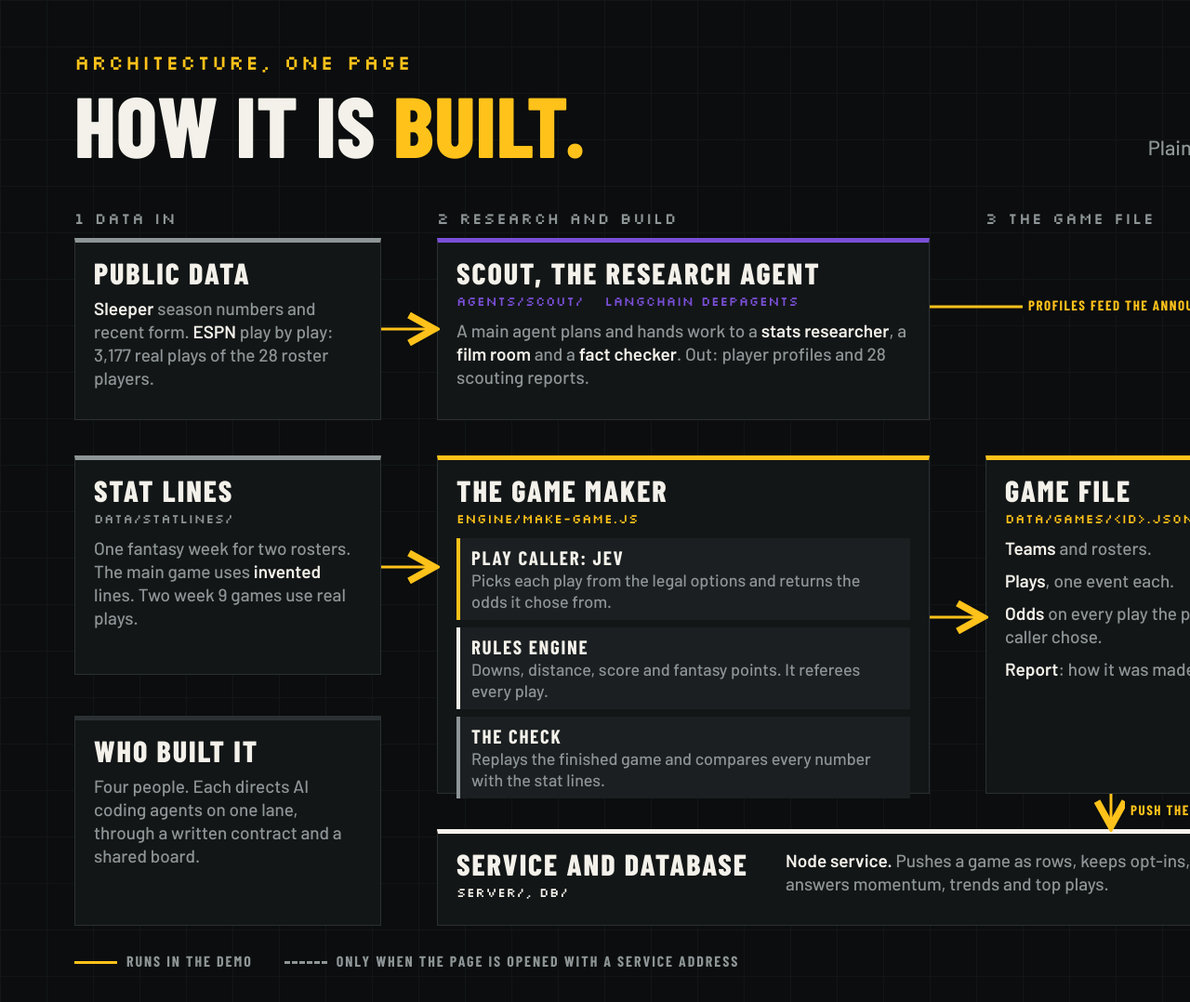
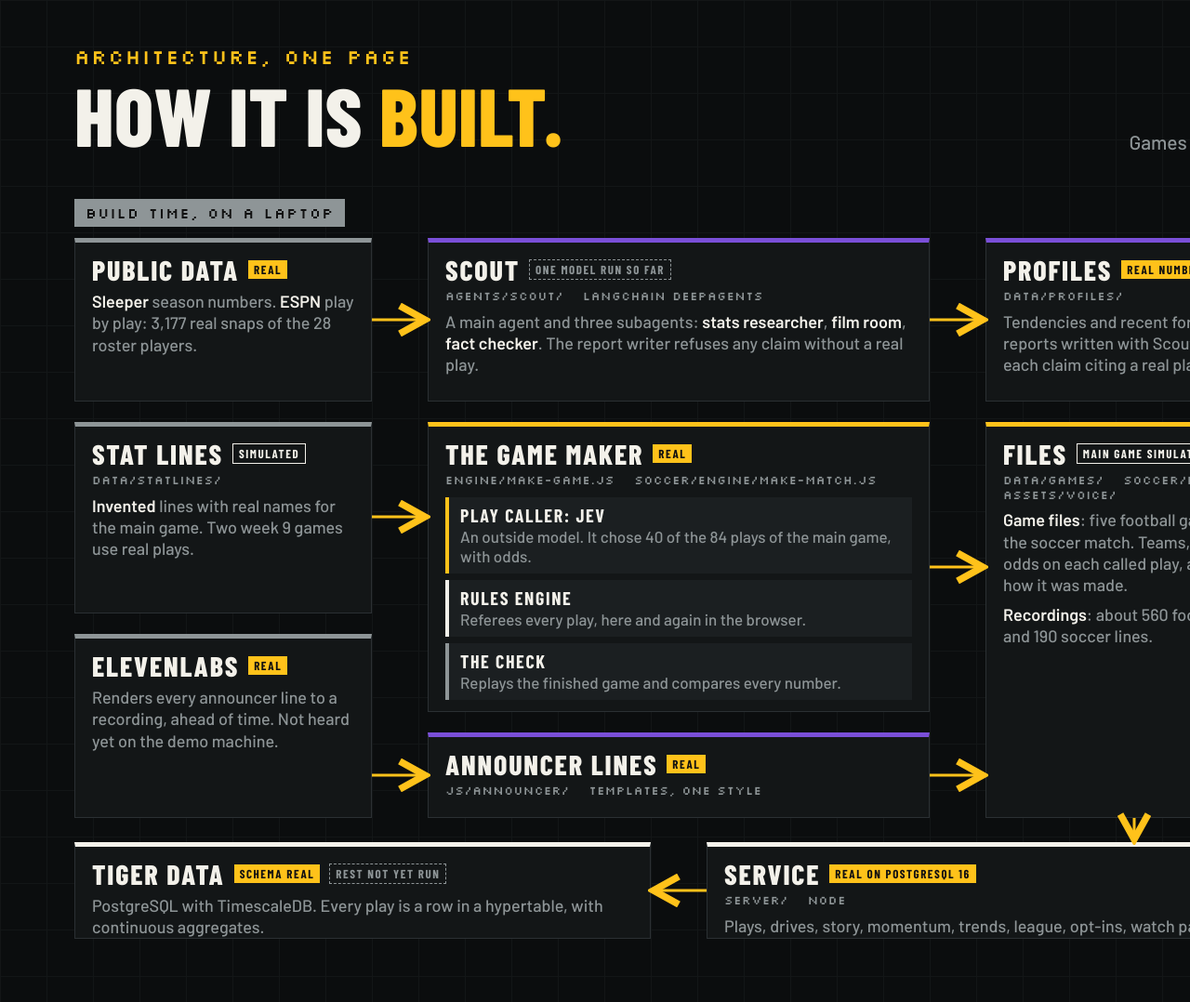
Before and after one commit to cstljuan/fantasy-recap, a plain HTML site: page design/pitch/architecture.html in a window 1280 px wide. Shown: the top 1078 px of the page at 93% size. Drawn offline with Linux system fonts and the light colour scheme.

Commit message:
design: architecture picture redrawn from pitch/ARCHITECTURE.md, with real, simulated and not yet run marks

```diff
--- a/design/pitch/architecture.html
+++ b/design/pitch/architecture.html
@@ -2,95 +2,116 @@
 <html lang="en"><head><meta charset="utf-8"><title>Architecture, one page</title>
 <link rel="stylesheet" href="pitch.css">
 <style>
+/* Source: pitch/ARCHITECTURE.md (Ricky, checked against main on 2026-11-15). Keep the marks in step with it. */
 body { width: 1920px; height: 1080px; }
-.head { left: 80px; top: 56px; }
-.head .h1 { font-size: 92px; margin-top: 14px; }
-.wm { right: 80px; top: 64px; font-size: 40px; }
-.sub { right: 80px; top: 122px; width: 620px; text-align: right; color: var(--dim); font: 500 22px/1.35 var(--body); }
-.lab { position: absolute; top: 226px; font: 400 17px/1 var(--pixel); letter-spacing: 0.08em; color: var(--dim); text-transform: uppercase; }
-.box { position: absolute; background: var(--panel); border: 1px solid var(--rule); border-top: 5px solid var(--c, var(--rule)); padding: 16px 20px 16px; }
-.box h3 { margin: 0; font: 800 32px/1 var(--display); letter-spacing: 0.06em; text-transform: uppercase; }
-.box .path { margin-top: 7px; font: 400 14px/1.2 var(--pixel); letter-spacing: 0.04em; color: var(--c, var(--dim)); }
-.box p { margin: 10px 0 0; font: 500 19px/1.32 var(--body); color: var(--dim); }
+.head { left: 80px; top: 50px; }
+.head .h1 { font-size: 88px; margin-top: 12px; }
+.wm { right: 80px; top: 60px; font-size: 40px; }
+.sub { right: 80px; top: 118px; width: 640px; text-align: right; color: var(--dim); font: 500 21px/1.35 var(--body); }
+.world { position: absolute; top: 214px; height: 30px; display: flex; align-items: center; padding: 0 12px; font: 400 16px/1 var(--pixel); letter-spacing: 0.08em; text-transform: uppercase; color: #111; background: var(--dim); }
+.world.b { background: var(--t1); }
+.box { position: absolute; background: var(--panel); border: 1px solid var(--rule); border-top: 5px solid var(--c, var(--rule)); padding: 14px 18px 14px; }
+.box h3 { margin: 0; display: flex; align-items: center; gap: 10px; flex-wrap: wrap; font: 800 30px/1 var(--display); letter-spacing: 0.06em; text-transform: uppercase; }
+.box .path { margin-top: 6px; font: 400 13px/1.2 var(--pixel); letter-spacing: 0.04em; color: var(--dim); }
+.box p { margin: 8px 0 0; font: 500 18px/1.3 var(--body); color: var(--dim); }
 .box p b { color: var(--text); font-weight: 600; }
-.in { margin-top: 12px; display: grid; gap: 8px; }
-.in div { background: var(--inset); border-left: 4px solid var(--c2, var(--amber)); padding: 9px 12px 8px; font: 500 18px/1.28 var(--body); color: var(--dim); }
-.in div b { display: block; font: 700 21px/1.1 var(--display); letter-spacing: 0.08em; text-transform: uppercase; color: var(--text); margin-bottom: 2px; }
+.in { margin-top: 10px; display: grid; gap: 7px; }
+.in div { background: var(--inset); border-left: 4px solid var(--c2, var(--amber)); padding: 8px 12px 7px; font: 500 17px/1.28 var(--body); color: var(--dim); }
+.in div b { display: block; font: 700 20px/1.1 var(--display); letter-spacing: 0.08em; text-transform: uppercase; color: var(--text); margin-bottom: 2px; }
+.m { display: inline-block; font: 700 13px/1 var(--display); letter-spacing: 0.12em; text-transform: uppercase; padding: 4px 6px 3px; white-space: nowrap; vertical-align: middle; }
+.m.real { background: var(--amber); color: #111; }
+.m.sim { border: 1px solid var(--text); color: var(--text); }
+.m.not { border: 1px dashed var(--dim); color: var(--dim); }
 svg { position: absolute; left: 0; top: 0; }
-.note { position: absolute; font: 700 15px/1.15 var(--display); letter-spacing: 0.1em; text-transform: uppercase; color: var(--amber); background: var(--bg); padding: 2px 6px; }
-.legend { left: 80px; top: 1026px; display: flex; gap: 34px; align-items: center; font: 700 16px/1 var(--display); letter-spacing: 0.12em; text-transform: uppercase; color: var(--dim); }
-.legend i { display: inline-block; width: 46px; border-top: 3px solid var(--amber); vertical-align: middle; margin-right: 10px; }
-.legend i.dash { border-top-style: dashed; border-top-color: var(--dim); }
+.note { position: absolute; font: 700 14px/1.15 var(--display); letter-spacing: 0.1em; text-transform: uppercase; color: var(--amber); background: var(--bg); padding: 2px 6px; }
+.legend { position: absolute; left: 1440px; top: 906px; width: 400px; display: grid; gap: 9px; font: 500 16px/1.25 var(--body); color: var(--dim); }
+.legend div { display: grid; grid-template-columns: 118px 1fr; align-items: center; gap: 10px; }
 </style></head>
 <body>
 <div class="grid"></div>
 <div class="abs head"><div class="eyebrow">Architecture, one page</div><h1 class="h1">How it is <em>built.</em></h1></div>
 <div class="abs wm"><i></i>Fantasy <b>Recap</b></div>
-<p class="abs sub">Plain browser code. No framework, no build step. A rules engine referees every play.</p>
+<p class="abs sub">Games are built ahead of time and checked. The browser only replays them. No install, no build step.</p>
 
-<div class="lab" style="left:80px">1 Data in</div>
-<div class="lab" style="left:470px">2 Research and build</div>
-<div class="lab" style="left:1060px">3 The game file</div>
-<div class="lab" style="left:1390px">4 The app, in the browser</div>
+<div class="world" style="left:80px">Build time, on a laptop</div>
+<div class="world b" style="left:1440px">The browser</div>
 
-<!-- 1 data in -->
-<div class="box" style="left:80px;top:256px;width:330px;height:196px;--c:var(--dim)">
-  <h3>Public data</h3>
-  <p><b>Sleeper</b> season numbers and recent form. <b>ESPN</b> play by play: 3,177 real plays of the 28 roster players.</p>
+<!-- row 1: research -->
+<div class="box" style="left:80px;top:256px;width:320px;height:176px;--c:var(--dim)">
+  <h3>Public data <span class="m real">Real</span></h3>
+  <p><b>Sleeper</b> season numbers. <b>ESPN</b> play by play: 3,177 real snaps of the 28 roster players.</p>
 </div>
-<div class="box" style="left:80px;top:490px;width:330px;height:236px;--c:var(--dim)">
-  <h3>Stat lines</h3>
-  <div class="path">data/statlines/</div>
-  <p>One fantasy week for two rosters. The main game uses <b>invented</b> lines. Two week 9 games use real plays.</p>
+<div class="box" style="left:460px;top:256px;width:540px;height:176px;--c:var(--t0)">
+  <h3>Scout <span class="m not">One model run so far</span></h3>
+  <div class="path">agents/scout/ &nbsp; LangChain deepagents</div>
+  <p>A main agent and three subagents: <b>stats researcher</b>, <b>film room</b>, <b>fact checker</b>. The report writer refuses any claim without a real play.</p>
+</div>
+<div class="box" style="left:1060px;top:256px;width:320px;height:176px;--c:var(--t0)">
+  <h3>Profiles <span class="m real">Real numbers</span></h3>
+  <div class="path">data/profiles/</div>
+  <p>Tendencies and recent form. 28 reports written with Scout's tools, each claim citing a real play.</p>
 </div>
 
-<!-- 2 research and build -->
-<div class="box" style="left:470px;top:256px;width:530px;height:196px;--c:var(--t0)">
-  <h3>Scout, the research agent</h3>
-  <div class="path">agents/scout/ &nbsp; LangChain deepagents</div>
-  <p>A main agent plans and hands work to a <b>stats researcher</b>, a <b>film room</b> and a <b>fact checker</b>. Out: player profiles and 28 scouting reports.</p>
+<!-- row 2: the game -->
+<div class="box" style="left:80px;top:454px;width:320px;height:206px;--c:var(--dim)">
+  <h3>Stat lines <span class="m sim">Simulated</span></h3>
+  <div class="path">data/statlines/</div>
+  <p><b>Invented</b> lines with real names for the main game. Two week 9 games use real plays.</p>
 </div>
-<div class="box" style="left:470px;top:490px;width:530px;height:364px;--c:var(--amber)">
-  <h3>The game maker</h3>
-  <div class="path">engine/make-game.js</div>
+<div class="box" style="left:460px;top:454px;width:540px;height:312px;--c:var(--amber)">
+  <h3>The game maker <span class="m real">Real</span></h3>
+  <div class="path">engine/make-game.js &nbsp; soccer/engine/make-match.js</div>
   <div class="in">
-    <div><b>Play caller: Jev</b>Picks each play from the legal options and returns the odds it chose from.</div>
-    <div style="--c2:var(--text)"><b>Rules engine</b>Downs, distance, score and fantasy points. It referees every play.</div>
-    <div style="--c2:var(--dim)"><b>The check</b>Replays the finished game and compares every number with the stat lines.</div>
+    <div><b>Play caller: Jev</b>An outside model. It chose 40 of the 84 plays of the main game, with odds.</div>
+    <div style="--c2:var(--text)"><b>Rules engine</b>Referees every play, here and again in the browser.</div>
+    <div style="--c2:var(--dim)"><b>The check</b>Replays the finished game and compares every number.</div>
   </div>
 </div>
-
-<!-- 3 game file -->
-<div class="box" style="left:1060px;top:490px;width:270px;height:364px;--c:var(--amber)">
-  <h3>Game file</h3>
-  <div class="path">data/games/&lt;id&gt;.json</div>
-  <p><b>Teams</b> and rosters.</p>
-  <p><b>Plays</b>, one event each.</p>
-  <p><b>Odds</b> on every play the play caller chose.</p>
-  <p><b>Report</b>: how it was made.</p>
+<div class="box" style="left:1060px;top:454px;width:320px;height:426px;--c:var(--amber)">
+  <h3>Files <span class="m sim">Main game simulated</span></h3>
+  <div class="path">data/games/ &nbsp; soccer/data/ &nbsp; assets/voice/</div>
+  <p><b>Game files</b>: five football games and the soccer match. Teams, plays, the odds on each called play, a report of how it was made.</p>
+  <p><b>Recordings</b>: about 560 football lines and 190 soccer lines.</p>
 </div>
 
-<!-- 4 the app -->
-<div class="box" style="left:1390px;top:256px;width:450px;height:598px;--c:var(--t1)">
-  <h3>The app</h3>
+<!-- row 3: the voice -->
+<div class="box" style="left:80px;top:682px;width:320px;height:198px;--c:var(--dim)">
+  <h3>ElevenLabs <span class="m real">Real</span></h3>
+  <p>Renders every announcer line to a recording, ahead of time. Not heard yet on the demo machine.</p>
+</div>
+<div class="box" style="left:460px;top:788px;width:540px;height:92px;--c:var(--t0)">
+  <h3>Announcer lines <span class="m real">Real</span></h3>
+  <div class="path">js/announcer/ &nbsp; templates, one style</div>
+</div>
+
+<!-- the browser -->
+<div class="box" style="left:1440px;top:256px;width:400px;height:624px;--c:var(--t1)">
+  <h3>The app <span class="m real">Real</span> <span class="m sim">Sample league</span></h3>
   <div class="path">index.html, js/, soccer/ &nbsp; plain JavaScript</div>
   <div class="in">
     <div><b>Opt in, scores sealed</b>Points and stat lines stay hidden until the final.</div>
-    <div><b>The 8-bit game</b>Football and soccer, drawn on a canvas from the game file.</div>
-    <div style="--c2:var(--t0)"><b>The broadcast</b>Announcer lines from templates, ElevenLabs recordings, crowd, captions.</div>
+    <div><b>The 8-bit game</b>Football and soccer, replayed from the game file with the rules engine.</div>
+    <div style="--c2:var(--t0)"><b>The broadcast</b>The recordings, captions, and a crowd made in code.</div>
     <div style="--c2:var(--text)"><b>Recap and film room</b>Who won, top performers, every drive, the play caller's odds.</div>
+    <div style="--c2:var(--dim)"><b>League, watch party</b>Only when the page is opened with a service address.</div>
   </div>
 </div>
 
 <!-- service and database -->
-<div class="box" style="left:470px;top:892px;width:1370px;height:104px;--c:var(--text);display:grid;grid-template-columns:330px 1fr 1fr;gap:24px;align-items:start">
-  <div><h3>Service and database</h3><div class="path">server/, db/</div></div>
-  <p style="margin:0"><b>Node service.</b> Pushes a game as rows, keeps opt-ins, answers momentum, trends and top plays.</p>
-  <p style="margin:0"><b>Tiger Data</b> (PostgreSQL with TimescaleDB). Every play is a row in a hypertable, with continuous aggregates over it.</p>
+<div class="box" style="left:80px;top:906px;width:620px;height:104px;--c:var(--text)">
+  <h3>Tiger Data <span class="m real">Schema real</span> <span class="m not">Rest not yet run</span></h3>
+  <p>PostgreSQL with TimescaleDB. Every play is a row in a hypertable, with continuous aggregates.</p>
 </div>
-<div class="box" style="left:80px;top:770px;width:330px;height:226px;--c:var(--rule)">
-  <h3>Who built it</h3>
-  <p>Four people. Each directs AI coding agents on one lane, through a written contract and a shared board.</p>
+<div class="box" style="left:760px;top:906px;width:620px;height:104px;--c:var(--text)">
+  <h3>Service <span class="m real">Real on PostgreSQL 16</span></h3>
+  <div class="path">server/ &nbsp; Node</div>
+  <p>Plays, drives, story, momentum, trends, league, opt-ins, watch party relay.</p>
+</div>
+
+<div class="legend">
+  <div><span class="m real">Real</span><span>It runs and was checked.</span></div>
+  <div><span class="m sim">Simulated</span><span>It runs. Its data is invented.</span></div>
+  <div><span class="m not">Not yet run</span><span>Written and tested offline.</span></div>
 </div>
 
 <svg width="1920" height="1080" viewBox="0 0 1920 1080" fill="none">
@@ -99,18 +120,18 @@ svg { position: absolute; left: 0; top: 0; }
     <marker id="d" markerWidth="12" markerHeight="12" refX="9" refY="6" orient="auto"><path d="M1 1L10 6L1 11" stroke="#8e9597" stroke-width="2.5" fill="none"/></marker>
   </defs>
   <g stroke="#ffc21a" stroke-width="3" marker-end="url(#a)">
-    <path d="M410 354H464"/>
-    <path d="M410 610H464"/>
-    <path d="M1000 664H1054"/>
-    <path d="M1330 664H1384"/>
-    <path d="M1000 330H1384"/>
-    <path d="M1195 854V886"/>
+    <path d="M400 344H454"/>
+    <path d="M1000 344H1054"/>
+    <path d="M1380 344H1434"/>
+    <path d="M400 556H454"/>
+    <path d="M1000 610H1054"/>
+    <path d="M1380 610H1434"/>
+    <path d="M400 834H454"/>
+    <path d="M1000 834H1054"/>
+    <path d="M1220 880V900"/>
+    <path d="M760 958H706"/>
   </g>
-  <path d="M1615 854V886" stroke="#8e9597" stroke-width="3" stroke-dasharray="8 7" marker-end="url(#d)"/>
+  <path d="M1640 880V893H1300V900" stroke="#8e9597" stroke-width="3" stroke-dasharray="8 7" marker-end="url(#d)"/>
 </svg>
-<div class="note" style="left:1100px;top:318px">Profiles feed the announcer</div>
-<div class="note" style="left:1210px;top:861px">Push the game</div>
-<div class="note" style="left:1630px;top:861px;color:var(--dim)">Opt-in, when a service is set</div>
-
-<div class="abs legend"><span><i></i>Runs in the demo</span><span><i class="dash"></i>Only when the page is opened with a service address</span></div>
+<div class="note" style="left:1392px;top:318px;display:none"></div>
 </body></html>
```
Also changed, not shown: design/pitch/gallery-04-play-caller.html (+1 -1 lines), pitch/assets/architecture.png, pitch/assets/gallery-04-play-caller.png.
